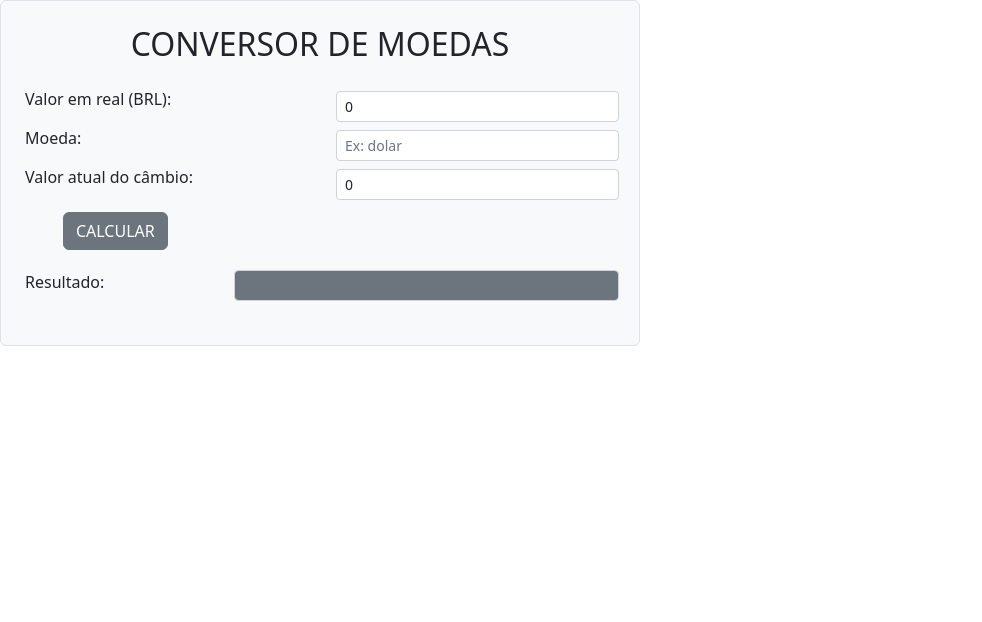
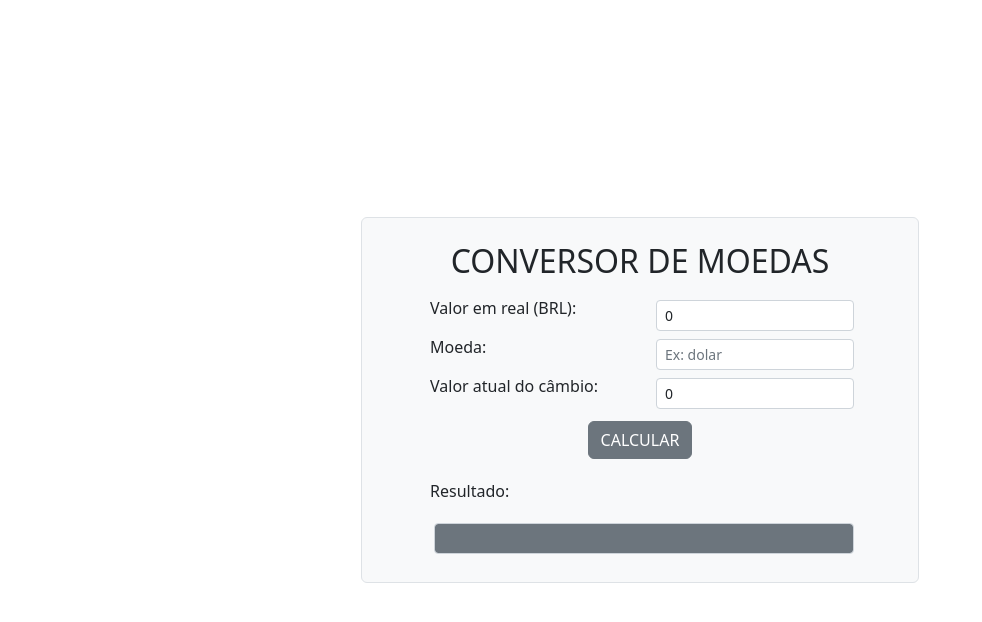
Before and after one commit to beamatos03/conversorAvaliacao, an Angular app: page / in a window 1280 px wide. Shown: the top 622 px of the page, without its empty margins (0-982 px from the left). Built offline with nearby package versions, Linux system fonts and the light colour scheme.

Commit message:
sexto commit

```diff
--- a/src/app/app.component.html
+++ b/src/app/app.component.html
@@ -1 +1,7 @@
+<div class="container">
+  <div class="d-flex align-items-center w-100" style="min-height: 100vh">
+    <div class="m-auto d-flex flex-column bg-light w-50 text-dark justify-content-center align-items-center text-light p-4 rounded border">
 <app-conversor></app-conversor>
+</div>
+</div>
+</div>
--- a/src/app/conversor/conversor.component.html
+++ b/src/app/conversor/conversor.component.html
@@ -1,5 +1,3 @@
-<div class="col-md-6 d-flex flex-column bg-light text-dark p-4 rounded border">
-
     <h2 class="text-center">CONVERSOR DE MOEDAS</h2>
     <form action="">
       <div class="justify-content-center mt-3">
@@ -24,16 +22,14 @@
     </div>
 
     <div class="row mt-1 text-center">
-        <div class="col-md-4 mt-1">
+        <div class="mt-1 w-100">
             <button class="btn btn-secondary" (click)="calcular()">CALCULAR</button>
           </div>
     </div>
     <div class="row my-3">
-        <div class="col-md-4">
-        <label class="mt-1">Resultado: </label>
-        </div>
-        <div class="col-md-8">
+        <label class="mt-1">Resultado: </label></div>
+        <div class="row">
+        <div class="w-100">
             <input class="form-control form-control-sm m-1 bg-secondary text-light" type="string" [value]="resultado" readonly>
           </div>
-
-    </div>
+        </div>
--- a/src/app/conversor/conversor.component.ts
+++ b/src/app/conversor/conversor.component.ts
@@ -16,7 +16,7 @@ export class ConversorComponent {
 
 
  calcular(){
-  var resultado = this.valor*this.cambio;
+  var resultado = this.valor/this.cambio;
   this.resultado = "O resultado da conversão de BRL para " + this.moeda + ": " + resultado.toFixed(2);
  }
 
```
